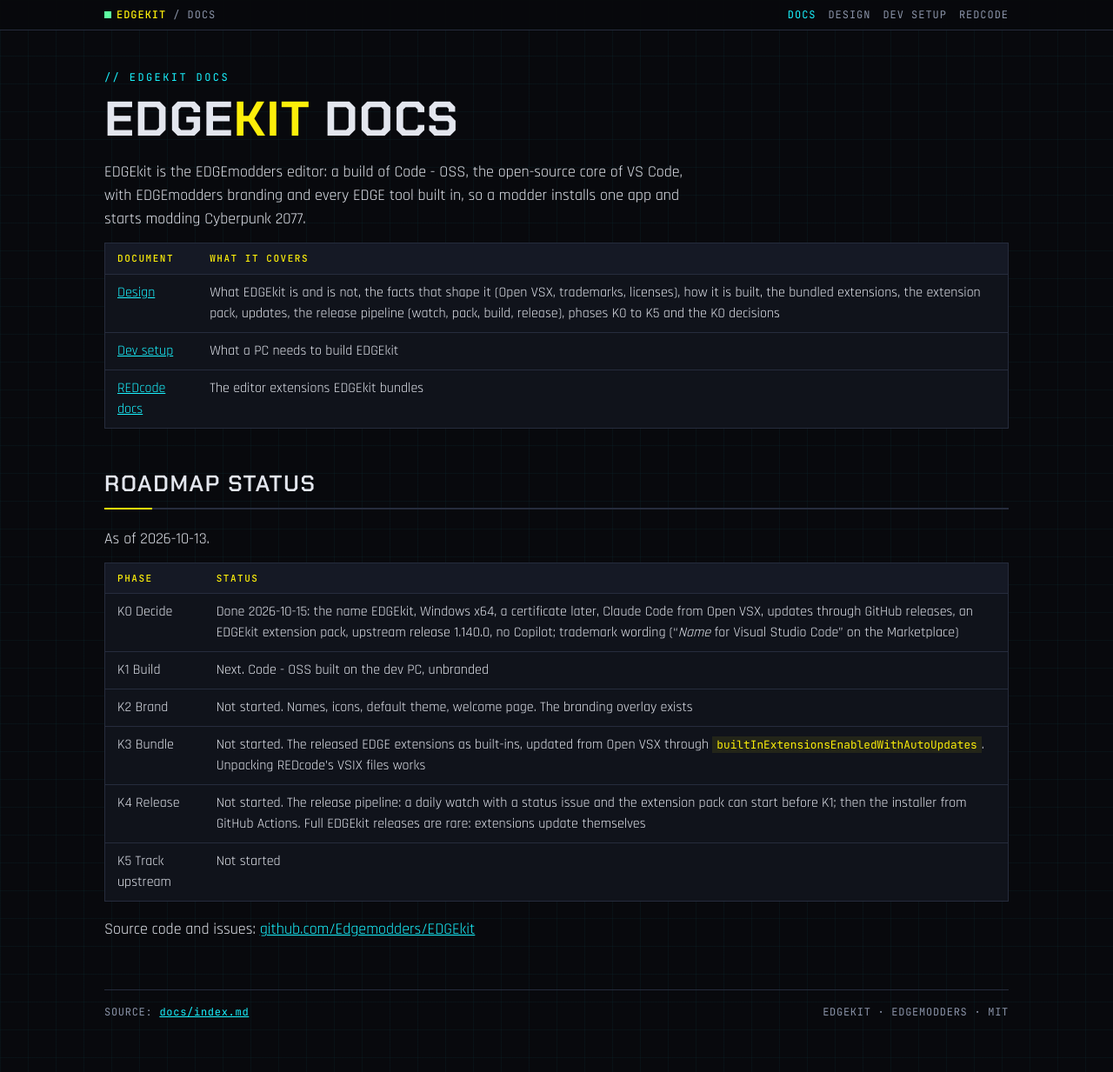
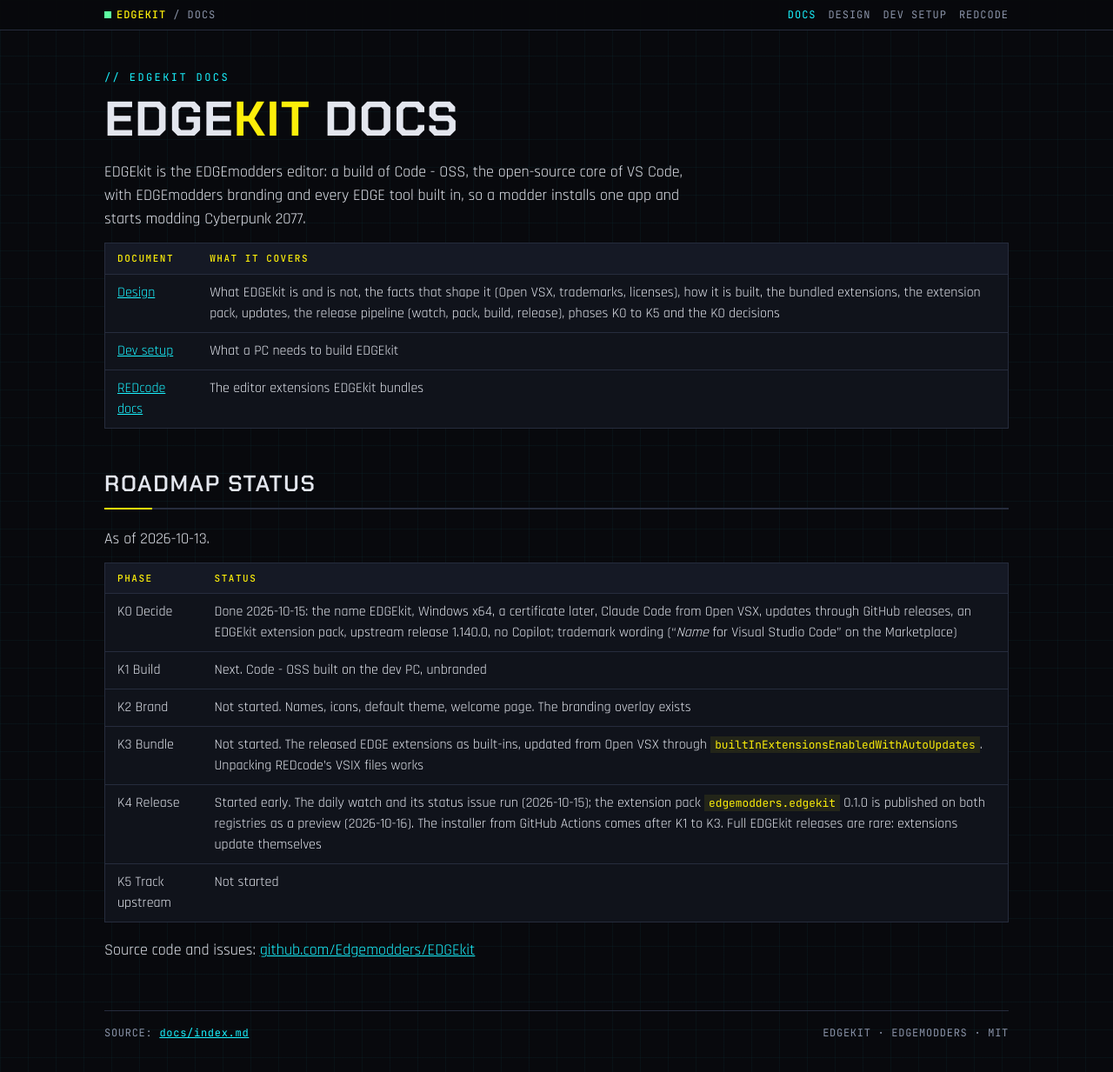
Before and after one commit to Edgemodders/EDGEkit, a Jekyll site: the page built from docs/index.md, in a window 1280 px wide and 1261 px high. Shown: the top 1233 px of the window at 87% size. Built offline with Jekyll 4.4.1, drawn with Linux system fonts in a browser that asks for light colours; our own code applies the rules of GitHub Pages for plain Markdown files.

Commit message:
Pack 0.1.0 published on both registries; the watch runs daily
Co-Authored-By: Claude Opus 5.5 <noreply@anthropic.com>

```diff
--- a/docs/index.md
+++ b/docs/index.md
@@ -18,7 +18,7 @@ As of 2026-10-13.
 | K1 Build | Next. Code - OSS built on the dev PC, unbranded |
 | K2 Brand | Not started. Names, icons, default theme, welcome page. The branding overlay exists |
 | K3 Bundle | Not started. The released EDGE extensions as built-ins, updated from Open VSX through `builtInExtensionsEnabledWithAutoUpdates`. Unpacking REDcode's VSIX files works |
-| K4 Release | Not started. The release pipeline: a daily watch with a status issue and the extension pack can start before K1; then the installer from GitHub Actions. Full EDGEkit releases are rare: extensions update themselves |
+| K4 Release | Started early. The daily watch and its status issue run (2026-10-15); the extension pack `edgemodders.edgekit` 0.1.0 is published on both registries as a preview (2026-10-16). The installer from GitHub Actions comes after K1 to K3. Full EDGEkit releases are rare: extensions update themselves |
 | K5 Track upstream | Not started |
 
 Source code and issues: [github.com/Edgemodders/EDGEkit](https://github.com/Edgemodders/EDGEkit)
```
Also changed, not shown: CLAUDE.md (+1 -1 lines), docs/design.md (+1 -1 lines).
